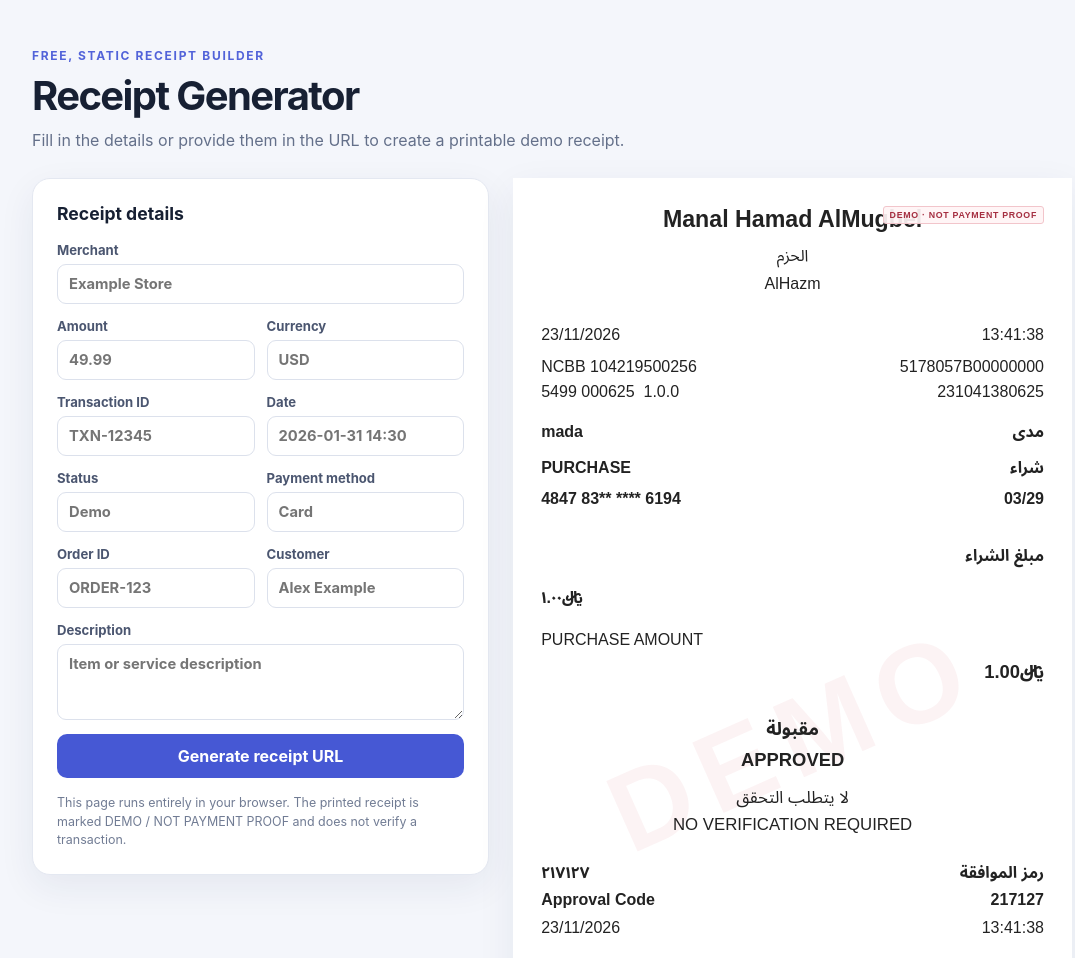
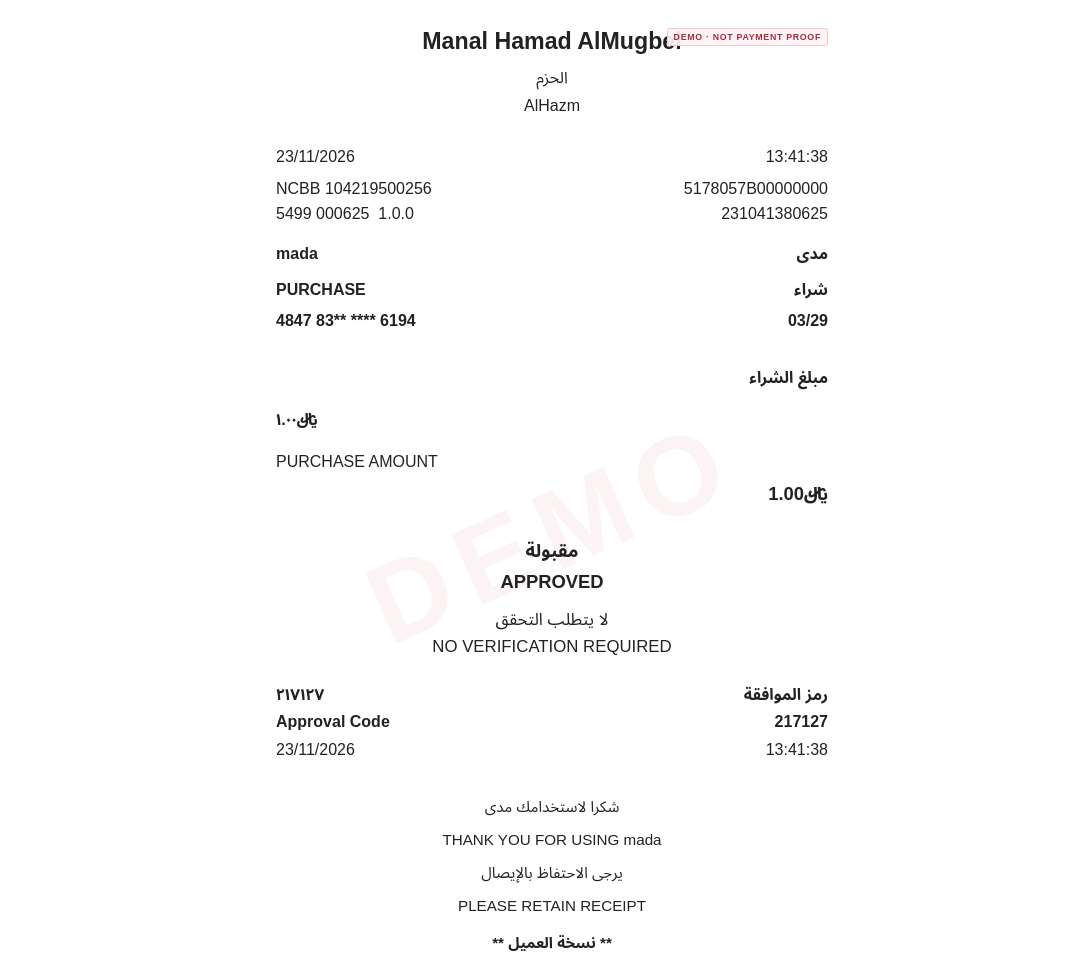
Before and after one commit to edfapay/edfapay-receipt-generator, a plain HTML site: page index.html in a window 1280 px wide. Shown: the top 958 px of the page, without its empty margins (88-1163 px from the left). Drawn offline with Linux system fonts and the light colour scheme.

Commit message:
Remove receipt builder interface
Co-authored-by: Copilot <223556219+Copilot@users.noreply.github.com>

```diff
--- a/index.html
+++ b/index.html
@@ -4,13 +4,13 @@
   <meta charset="utf-8">
   <meta name="viewport" content="width=device-width, initial-scale=1">
   <meta name="theme-color" content="#ffffff">
-  <title>Receipt Generator</title>
+  <title>Receipt</title>
   <style>
     :root {
       color-scheme: light;
       font-family: Inter, ui-sans-serif, system-ui, -apple-system, BlinkMacSystemFont, "Segoe UI", sans-serif;
       color: #172033;
-      background: #f4f6fb;
+      background: #fff;
       font-synthesis: none;
       text-rendering: optimizeLegibility;
     }
@@ -20,69 +20,9 @@
     body { margin: 0; min-width: 320px; }
 
     .page {
-      width: min(100% - 32px, 1040px);
-      margin: 48px auto;
+      width: min(100%, 608px);
+      margin: 0 auto;
     }
-
-    header { margin-bottom: 28px; }
-
-    .eyebrow {
-      margin: 0 0 8px;
-      color: #5263d9;
-      font-size: 0.75rem;
-      font-weight: 750;
-      letter-spacing: 0.14em;
-      text-transform: uppercase;
-    }
-
-    h1 { margin: 0; font-size: clamp(1.8rem, 4vw, 2.5rem); letter-spacing: -0.04em; }
-    header p:last-child { margin: 10px 0 0; color: #64708a; }
-
-    .layout { display: grid; grid-template-columns: minmax(0, 0.9fr) minmax(340px, 1.1fr); gap: 24px; align-items: start; }
-
-    .panel, .receipt {
-      border: 1px solid #e4e8f1;
-      border-radius: 18px;
-      background: #fff;
-      box-shadow: 0 12px 36px rgb(34 48 86 / 7%);
-    }
-
-    .panel { padding: 24px; }
-    h2 { margin: 0 0 18px; font-size: 1.1rem; }
-    form { display: grid; gap: 14px; }
-    .field-grid { display: grid; grid-template-columns: 1fr 1fr; gap: 12px; }
-    label { display: grid; gap: 6px; color: #4b5670; font-size: 0.82rem; font-weight: 650; }
-
-    input, textarea {
-      width: 100%;
-      border: 1px solid #dce1ec;
-      border-radius: 9px;
-      padding: 10px 11px;
-      background: #fff;
-      color: #172033;
-      font: inherit;
-      font-size: 0.92rem;
-    }
-
-    input:focus, textarea:focus { outline: 3px solid rgb(82 99 217 / 18%); border-color: #6877e5; }
-    textarea { min-height: 76px; resize: vertical; }
-
-    button {
-      border: 0;
-      border-radius: 10px;
-      padding: 12px 16px;
-      background: #4658d4;
-      color: #fff;
-      font: inherit;
-      font-weight: 700;
-      cursor: pointer;
-    }
-
-    button:hover { background: #3547be; }
-    .secondary { border: 1px solid #dce1ec; background: #fff; color: #26314a; }
-    .secondary:hover { background: #f4f6fb; }
-    .button-row { display: flex; flex-wrap: wrap; gap: 10px; margin-top: 18px; }
-    .hint { margin: 16px 0 0; color: #717c94; font-size: 0.78rem; line-height: 1.5; }
 
     .receipt {
       position: relative;
@@ -94,7 +34,6 @@
       border: 0;
       border-radius: 0;
       background: #fff;
-      box-shadow: 0 12px 36px rgb(34 48 86 / 7%);
       color: #222;
       font-family: Arial, "Noto Sans Arabic", sans-serif;
     }
@@ -164,18 +103,10 @@
     .receipt-custom-details { margin-top: 14px; font-size: 0.8rem; line-height: 1.5; overflow-wrap: anywhere; }
     .receipt-custom-details:empty { display: none; }
 
-    @media (max-width: 760px) {
-      .page { margin: 28px auto; }
-      .layout { grid-template-columns: 1fr; }
-      .receipt { grid-row: 1; min-height: 0; }
-    }
-
     @media print {
       :root { background: #fff; }
       .page { width: 100%; margin: 0; }
-      header, .panel, .button-row { display: none !important; }
-      .layout { display: block; }
-      .receipt { max-width: 608px; min-height: 1000px; margin: 0 auto; border: 0; box-shadow: none; }
+      .receipt { max-width: 608px; min-height: 1000px; margin: 0 auto; border: 0; }
       .receipt::after { color: rgb(206 54 74 / 6%); }
       body { print-color-adjust: exact; -webkit-print-color-adjust: exact; }
     }
@@ -183,60 +114,7 @@
 </head>
 <body>
   <main class="page">
-    <header>
-      <p class="eyebrow">Free, static receipt builder</p>
-      <h1>Receipt Generator</h1>
-      <p>Fill in the details or provide them in the URL to create a printable demo receipt.</p>
-    </header>
-
-    <div class="layout">
-      <section class="panel" aria-labelledby="form-title">
-        <h2 id="form-title">Receipt details</h2>
-        <form id="receipt-form" method="get">
-          <label>Merchant
-            <input name="merchant" autocomplete="organization" placeholder="Example Store">
-          </label>
-          <div class="field-grid">
-            <label>Amount
-              <input name="amount" inputmode="decimal" placeholder="49.99">
-            </label>
-            <label>Currency
-              <input name="currency" maxlength="3" placeholder="USD">
-            </label>
-          </div>
-          <div class="field-grid">
-            <label>Transaction ID
-              <input name="transaction_id" placeholder="TXN-12345">
-            </label>
-            <label>Date
-              <input name="date" placeholder="2026-01-31 14:30">
-            </label>
-          </div>
-          <div class="field-grid">
-            <label>Status
-              <input name="status" placeholder="Demo">
-            </label>
-            <label>Payment method
-              <input name="payment_method" placeholder="Card">
-            </label>
-          </div>
-          <div class="field-grid">
-            <label>Order ID
-              <input name="order_id" placeholder="ORDER-123">
-            </label>
-            <label>Customer
-              <input name="customer" autocomplete="name" placeholder="Alex Example">
-            </label>
-          </div>
-          <label>Description
-            <textarea name="description" placeholder="Item or service description"></textarea>
-          </label>
-          <button type="submit">Generate receipt URL</button>
-        </form>
-        <p class="hint">This page runs entirely in your browser. The printed receipt is marked DEMO / NOT PAYMENT PROOF and does not verify a transaction.</p>
-      </section>
-
-      <section class="receipt" aria-label="Receipt preview" aria-live="polite">
+    <section class="receipt" aria-label="Receipt" aria-live="polite">
       <div class="receipt-content">
         <span class="demo-badge">DEMO · NOT PAYMENT PROOF</span>
         <div class="receipt-heading">
@@ -289,11 +167,7 @@
         </div>
         <div class="receipt-custom-details" id="custom-details"></div>
       </div>
-        <div class="button-row">
-          <button class="secondary" id="print-button" type="button">Print receipt</button>
-        </div>
     </section>
-    </div>
   </main>
 
   <script>
@@ -372,12 +246,6 @@
       .join(" · ");
     setText("custom-details", customDetails);
 
-    for (const [field, value] of Object.entries(aliases)) {
-      const input = document.querySelector(`[name="${field}"]`);
-      input.value = getValue(field);
-    }
-
-    document.getElementById("print-button").addEventListener("click", () => window.print());
   </script>
 </body>
 </html>
```
Lines whose indentation alone changed are shown as unchanged.
